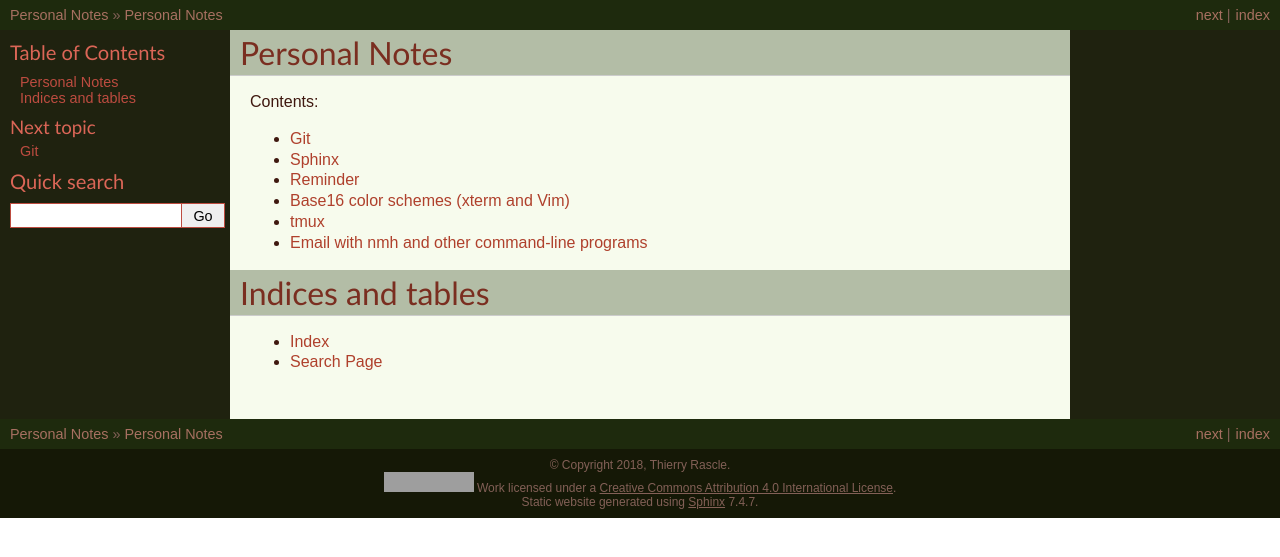
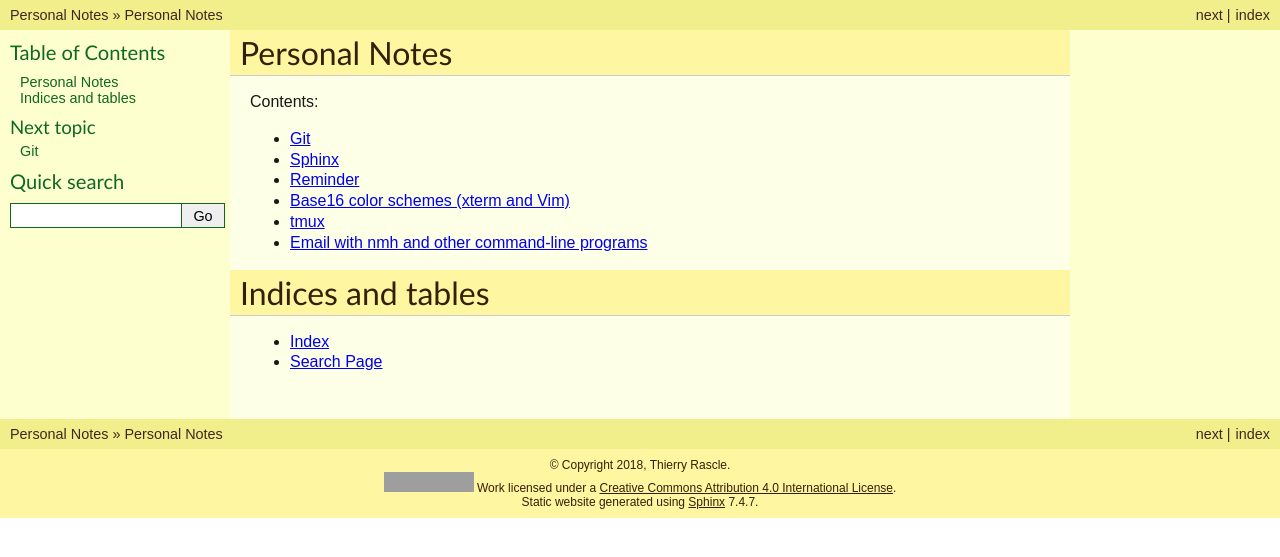
Before and after one commit to thierr26/thierr26_personal_notes_sphinx_sources, a Sphinx documentation site: the page built from source/index.rst, in a window 1280 px wide. Shown: the top 557 px of the page. Built offline with Sphinx 7.4.7, drawn with Linux system fonts in a browser that asks for light colours; grey boxes are pictures that could not be loaded.

Commit message:
Change colors (white, yellow, green) + style props
* Links are now underlined (except in headers, page content, relation
  bar and side bar).
* Side bar links now inherit text color, but have a specific color if
  visited.
* Page content has now a customized background color.
* Elements with "code" role have now the same background as the normal
  text.
* Permalink (pilcrow) symbol now has custom colors.

```diff
--- /dev/null
+++ b/source/_static/custom.css
@@ -0,0 +1,46 @@
+/* Underline links. */
+a,
+a:visited,
+a:hover {
+    text-decoration: underline;
+}
+
+/* Don't underline links in headers, relation and side bar and page content. */
+h2 > a,
+h3 > a,
+h4 > a,
+h5 > a,
+h6 > a,
+.related a,
+.sphinxsidebar a,
+.contents a {
+    color: inherit;
+    text-decoration: none;
+}
+
+/* Set custom visited color for side bar links. */
+.sphinxsidebar a:visited {
+    color: #252d25;
+}
+
+/* Set custom background color for page content. */
+div.topic {
+    background-color: #fdffcf;
+}
+
+/* Set custom background color for elements with "code" role. */
+code {
+    background-color: #fdffe6;
+}
+
+/* Set custom color for permalink (pilcrow) symbol. */
+a.headerlink {
+    color: #bf17d2;
+}
+
+/* Set custom color and background color for permalink (pilcrow) symbol (when
+ * hovered). */
+a.headerlink:hover {
+    color: #bf17d2;
+    background-color: #f1ebd3;
+}
--- a/source/conf.py
+++ b/source/conf.py
@@ -82,25 +82,25 @@ html_theme = 'classic'
 # documentation.
 #
 html_theme_options = {
-    "stickysidebar" : True,
+    "stickysidebar"      : True,
     "collapsiblesidebar" : False,
-    "footerbgcolor" : '#151806',
-    "footertextcolor" : '#836057',
-    "sidebarbgcolor" : '#1f220f',
-    "sidebarbtncolor" : '#3b4127',
-    "sidebartextcolor" : '#db6657',
-    "sidebarlinkcolor" : '#bd4c40',
-    "relbarbgcolor" : '#1e2a0d',
-    "relbartextcolor" : '#836057',
-    "relbarlinkcolor" : '#a77061',
-    "bgcolor" : '#f7fbed',
-    "textcolor" : '#3f180f',
-    "linkcolor" : '#af402c',
-    "visitedlinkcolor" : '#af402c',
-    "headbgcolor" : '#b3bda6',
-    "headtextcolor" : '#7a2e20',
-    "codebgcolor" : '#f7f0ee',
-    "codetextcolor" : '#cc321e'
+    "footerbgcolor"      : '#fff6a1',
+    "footertextcolor"    : '#371f05',
+    "sidebarbgcolor"     : '#fdffcf',
+    "sidebarbtncolor"    : '#e8e8e7',
+    "sidebartextcolor"   : '#106723',
+    "sidebarlinkcolor"   : '#106723',
+    "relbarbgcolor"      : '#f1ef8c',
+    "relbartextcolor"    : '#40271d',
+    "relbarlinkcolor"    : '#40271d',
+    "bgcolor"            : '#fdffe6',
+    "textcolor"          : '#181818',
+    "linkcolor"          : '#0000ee',
+    "visitedlinkcolor"   : '#551a8b',
+    "headbgcolor"        : '#fff6a1',
+    "headtextcolor"      : '#371f05',
+    "codebgcolor"        : '#f1ebd3',
+    "codetextcolor"      : '#bf17d2'
 }
 
 # Add any paths that contain custom static files (such as style sheets) here,
@@ -181,3 +181,9 @@ texinfo_documents = [
 
 
 # -- Extension configuration -------------------------------------------------
+
+
+# -- Application setup function ----------------------------------------------
+
+def setup(app):
+    app.add_stylesheet('custom.css')
```
